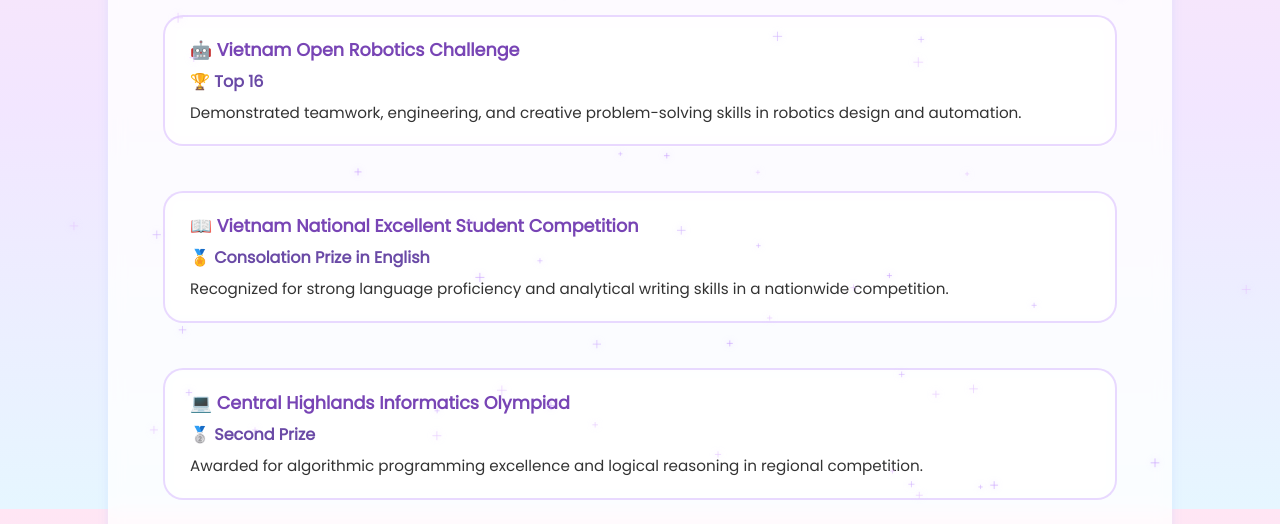
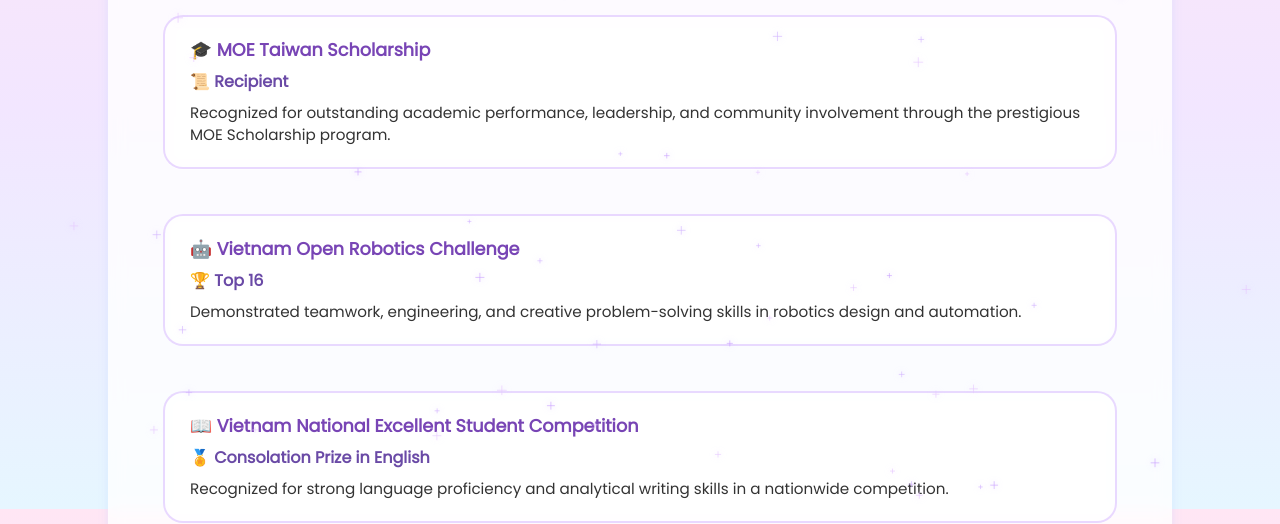
Before and after one commit to not-xp/portfolio-nguyenxuanphuong, a plain HTML site: page achievements.html in a window 1280 px wide. Shown: the part 291-815 px from the top of the page. Drawn offline with Linux system fonts and the light colour scheme.

Commit message:
Updated Achievements

```diff
--- a/achievements.html
+++ b/achievements.html
@@ -26,6 +26,14 @@
   <div class="achievement-note">Click on an achievement to view certificate</div>
 
   <div class="achievements-container">
+    <div class="achievement-card" data-certificate="images/moe-cert.jpg">
+      <div class="achievement-prize">🎓 MOE Taiwan Scholarship</div>
+      <div class="achievement-title">📜 Recipient</div>
+      <div class="achievement-info">
+        Recognized for outstanding academic performance, leadership, and community involvement through the prestigious MOE Scholarship program.
+      </div>
+    </div>
+
     <div class="achievement-card" data-certificate="images/robotics-cert.jpg">
       <div class="achievement-prize">🤖 Vietnam Open Robotics Challenge</div>
       <div class="achievement-title">🏆 Top 16</div>
```
